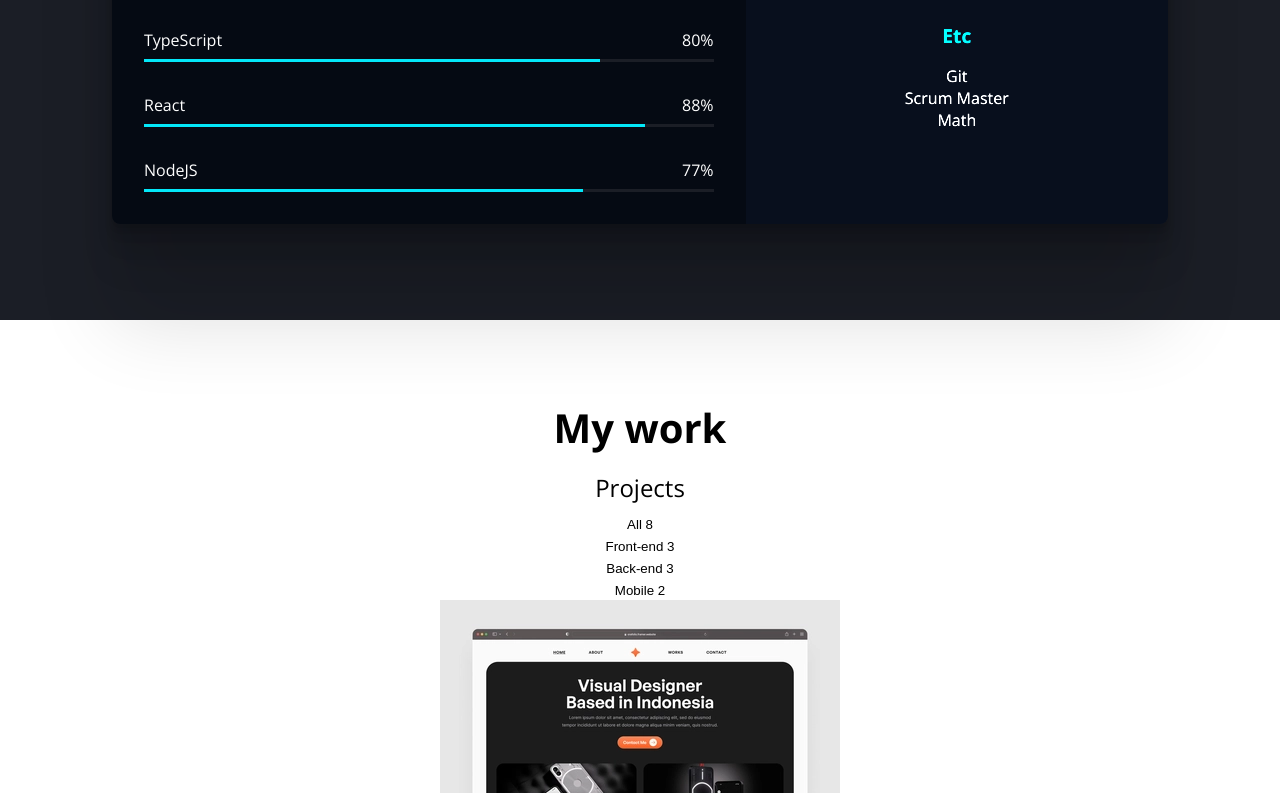
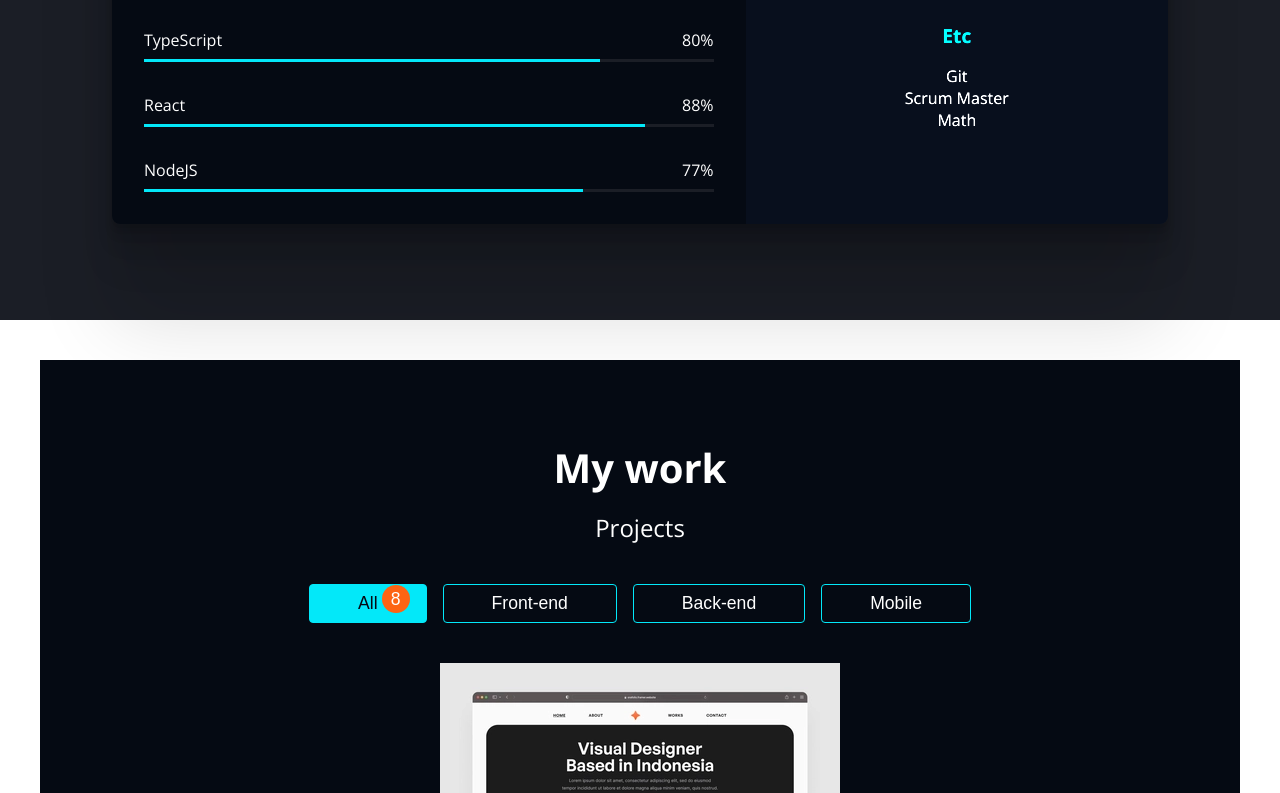
Before and after one commit to dbfjru/portfolio, a plain HTML site: page index.html in a window 1280 px wide. Shown: the part 2007-2800 px from the top of the page. Drawn offline with nearby package versions, Linux system fonts and the light colour scheme.

Commit message:
CSS-Work-Category

```diff
--- a/css/style.css
+++ b/css/style.css
@@ -78,6 +78,7 @@ button:focus {
   display: flex;
   justify-content: space-between;
   align-items: center;
+  z-index: 1;
 }
 
 .header__logo {
@@ -263,3 +264,52 @@ button:focus {
   height: 3px;
   background-color: var(--color-accent);
  }
+
+ /* Works */
+#work {
+  background-color: var(--color-primary);
+  color: var(--color-text);
+  margin: 2.5rem;
+}
+
+.categories {
+  display: flex;
+  justify-content: center;
+  margin: 2.5rem;
+  gap: 1rem;
+}
+.category {
+  position: relative;
+  color: var(--color-text);
+  font-size: 1.1rem;
+  padding: 0.5rem 3rem;
+  border-radius: 4px;
+  border: 1px solid var(--color-accent);
+  cursor: pointer;
+  white-space: nowrap;
+}
+
+.category--selected {
+  background-color: var(--color-accent);
+  color: var(--color-primary);
+}
+
+.category__count {
+  opacity: 0;
+  position: absolute;
+  top: -20px;
+  right: 16px;
+  width: 28px;
+  height: 28px;
+  line-height: 28px;
+  border-radius: 100%;
+  background-color: var(--color-accent-variant);
+  color: var(--color-text);
+  transition: all 250ms ease-in;
+}
+
+.category--selected .category__count,
+.category:hover .category__count{
+  opacity: 1;
+  top: 0;
+}
--- a/index.html
+++ b/index.html
@@ -149,13 +149,14 @@
     </section>
     <!-- Works -->
     <section id="work" class="section">
-      <h2 class="title">My work</h2>
+      <div class="max-container">
+        <h2 class="title">My work</h2>
       <p class="description">Projects</p>
-      <ul>
-        <li><button>All <span>8</span></button></li>
-        <li><button>Front-end <span>3</span></button></li>
-        <li><button>Back-end <span>3</span></button></li>
-        <li><button>Mobile <span>2</span></button></li>
+      <ul class="categories">
+        <li><button class="category category--selected">All <span class="category__count">8</span></button></li>
+        <li><button class="category">Front-end <span class="category__count">3</span></button></li>
+        <li><button class="category">Back-end <span class="category__count">3</span></button></li>
+        <li><button class="category">Mobile <span class="category__count">2</span></button></li>
       </ul>
       <ul>
         <li>
@@ -229,6 +230,7 @@
           </a>
         </li>
       </ul>
+      </div>
     </section>
     <!-- Testimonials -->
     <section id="testimonial" class="section">
```
